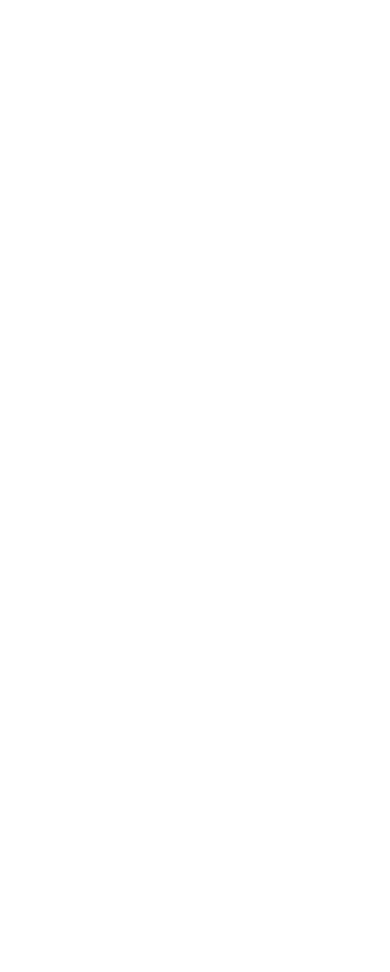
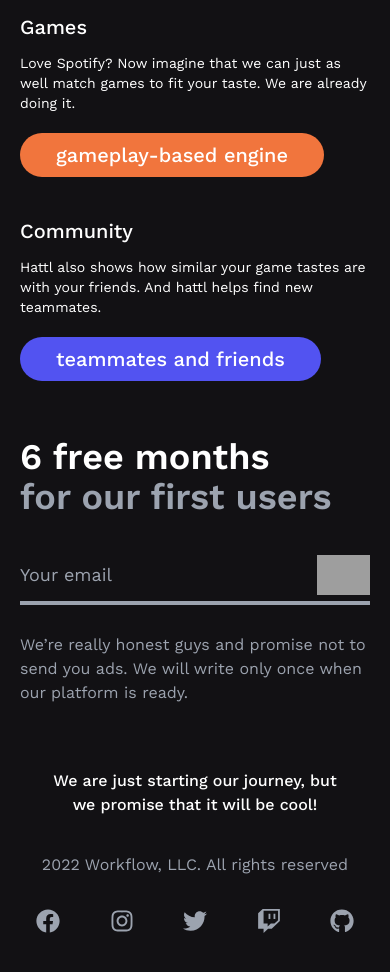
Before and after one commit to tothemoon2k/hatl-waitlistui, a React (Vite) app: page / in a window 390 px wide. Shown: the part 880-1852 px from the top of the page. Before the commit the page ends 844 px from the top, so only its background shows below. Built offline with nearby package versions, Linux system fonts and the light colour scheme; grey boxes are pictures that could not be loaded.

Commit message:
Complete UI for mobile

```diff
--- a/package.json
+++ b/package.json
@@ -11,7 +11,8 @@
   },
   "dependencies": {
     "react": "^18.3.1",
-    "react-dom": "^18.3.1"
+    "react-dom": "^18.3.1",
+    "react-icons": "^5.3.0"
   },
   "devDependencies": {
     "@eslint/js": "^9.11.1",
--- a/src/App.jsx
+++ b/src/App.jsx
@@ -1,6 +1,7 @@
 import { useState } from 'react'
 import reactLogo from './assets/react.svg'
 import viteLogo from '/vite.svg'
+import Footer from './footer';
 import questionIcon from "../public/assets/bxs_user-circle.png";
 import winkIcon from "../public/assets/ph_smiley-wink-fill.png";
 import hattlLogo from "../public/assets/LOGO MAIN 1.png";
@@ -11,8 +12,8 @@
   const [count, setCount] = useState(0)
 
   return (
-    <div className='w-full h-screen bg-[#121114]'>
-      <nav className='flex justify-between items-center pt-7 px-5'>
+    <div className='w-full h-fit bg-[#121114] pb-10 px-5'>
+      <nav className='flex justify-between items-center pt-7'>
         <img className='h-10' src={hattlLogo} alt="" />
 
         <div className='flex items-center gap-4'>
@@ -25,11 +26,11 @@
         </div>
       </nav>
 
-      <h1 className='text-white mt-12 px-5 text-4xl font-semibold'>
+      <h1 className='text-white mt-12 text-4xl font-semibold'>
         6 free months <br /> <span className='text-gray-400'>for our first users</span>
       </h1>
 
-      <p className='mt-6 px-5 text-gray-400'>
+      <p className='mt-6 text-gray-400'>
         We’ll launch a platform with a huge number of features that you will definitely like.
         <br />
         <br />
@@ -37,6 +38,60 @@
       </p>
 
       <img className='mt-8' src={phoness} alt="" />
+
+      <div className='mt-8 h-14 flex items-center w-full border-b-4 border-gray-400'>
+        <input className='bg-transparent h-full grow text-lg text-white' type="text" placeholder='Your email' name="" id="" />
+
+        <img className='h-10' src="https://img.icons8.com/ios-filled/100/ffffff/long-arrow-right.png" alt="" />
+      </div>
+
+      <p className='mt-7 text-gray-400'>
+        We’re really honest guys and promise not to send you ads. We will write only once when our platform is ready.
+      </p>
+
+      <h2 className='mt-8 text-white text-2xl font-medium'>Why it's cool?</h2>
+
+      <div className='mt-6 flex flex-col gap-10'>
+        <div className=''>
+          <h3 className='mb-3 text-white text-xl font-medium'>Games</h3>
+
+          <p className='text-white text-sm'>
+            Love Spotify? Now imagine that we can just as well match games to fit your taste. We are already doing it.
+          </p>
+
+          <button className='mt-5 bg-[#f1753d] text-white text-xl font-medium px-9 py-2 rounded-full'>gameplay-based engine</button>
+        </div>
+
+        <div className=''>
+          <h3 className='mb-3 text-white text-xl font-medium'>Community</h3>
+
+          <p className='text-white text-sm'>
+            Hattl also shows how similar your game tastes are with your friends. And hattl helps find new teammates.
+          </p>
+
+          <button className='mt-5 bg-[#5253f1] text-white text-xl font-medium px-9 py-2 rounded-full'>teammates and friends</button>
+        </div>
+      </div>
+
+      <h1 className='text-white mt-14 text-4xl font-semibold'>
+        6 free months <br /> <span className='text-gray-400'>for our first users</span>
+      </h1>
+
+      <div className='mt-8 h-14 flex items-center w-full border-b-4 border-gray-400'>
+        <input className='bg-transparent h-full grow text-lg text-white' type="text" placeholder='Your email' name="" id="" />
+
+        <img className='h-10' src="https://img.icons8.com/ios-filled/100/ffffff/long-arrow-right.png" alt="" />
+      </div>
+
+      <p className='mt-7 text-gray-400'>
+        We’re really honest guys and promise not to send you ads. We will write only once when our platform is ready.
+      </p>
+
+      <p className='mt-16 text-white text-center font-medium px-8'>
+        We are just starting our journey, but we promise that it will be cool!
+      </p>
+
+      <Footer/>
     </div>
   )
 }
--- /dev/null
+++ b/src/footer.jsx
@@ -0,0 +1,33 @@
+import React from "react";
+import {
+  FaFacebook,
+  FaGithub,
+  FaInstagram,
+  FaTwitter,
+  FaTwitch,
+} from "react-icons/fa";
+
+const items = [
+  { name: "Facebook", icon: FaFacebook, link: "https://www.facebook.com/" },
+  { name: "Instagram", icon: FaInstagram, link: "https://www.instagram.com/" },
+  { name: "Twitter", icon: FaTwitter, link: "https://twitter.com/" },
+  { name: "Twitch", icon: FaTwitch, link: "https://www.twitch.tv/" },
+  { name: "Github", icon: FaGithub, link: "https://github.com/" },
+];
+
+const Footer = () => {
+  return (
+    <div className="w-full mt-1 text-gray-400 py-y px-2">
+      <div className="flex flex-col max-w-[1240px] px-2 py-4 mx-auto justify-between sm:flex-row text-center text-gray-400">
+        <p className="py-4">2022 Workflow, LLC. All rights reserved</p>
+        <div className="flex justify-between sm:w-[300px] pt-4 text-2xl">
+          {items.map((x, index) => {
+            return <x.icon key={index} className="hover:text-white" />;
+          })}
+        </div>
+      </div>
+    </div>
+  );
+};
+
+export default Footer;
```
Also changed, not shown: 1 other file (tests, documents, lock files or other folders).
